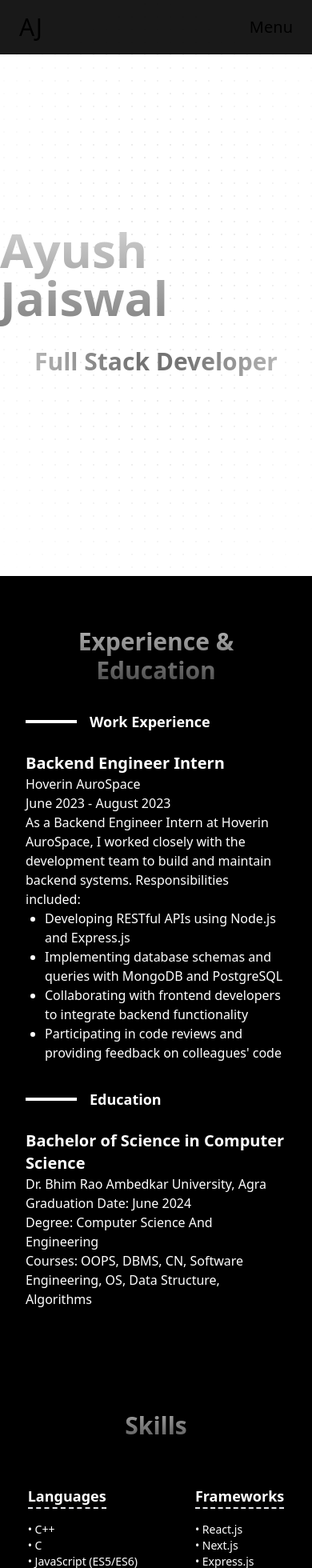
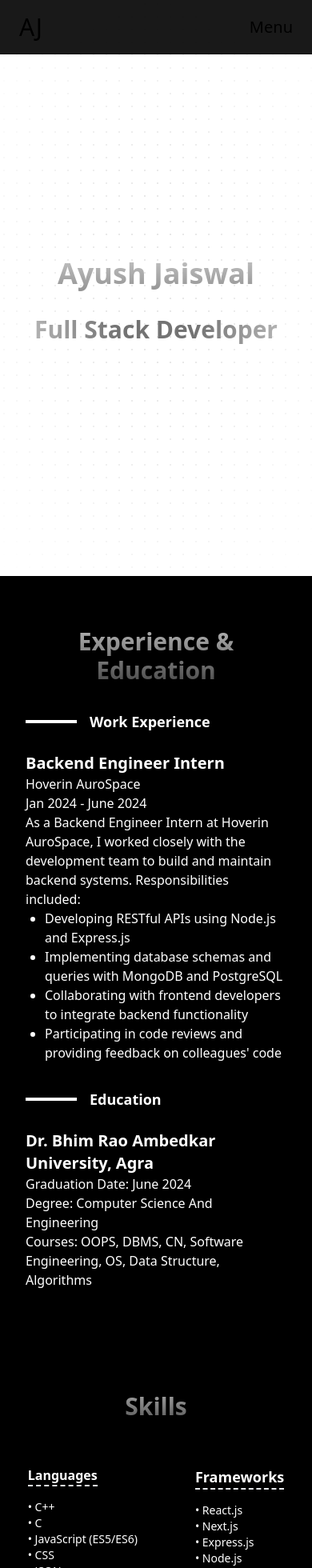
Before and after one commit to soulmini/AyushPortfolio, a Next.js app: page / in a window 390 px wide. Shown: the top 1960 px of the page at 80% size. Built offline with nearby package versions, Linux system fonts and the light colour scheme.

Commit message:
some changes

```diff
--- a/src/pages/components/About.tsx
+++ b/src/pages/components/About.tsx
@@ -16,7 +16,7 @@ function About() {
         <div className="mb-8">
           <h3 className="text-xl font-semibold">Backend Engineer Intern</h3>
           <p>Hoverin AuroSpace</p>
-          <p>June 2023 - August 2023</p>
+          <p>Jan 2024 - June 2024</p>
           <p>
             As a Backend Engineer Intern at Hoverin AuroSpace, I worked closely
             with the development team to build and maintain backend systems.
@@ -46,9 +46,8 @@ function About() {
 
         <div className="mb-8">
           <h3 className="text-xl font-semibold">
-            Bachelor of Science in Computer Science
+          Dr. Bhim Rao Ambedkar University, Agra
           </h3>
-          <p>Dr. Bhim Rao Ambedkar University, Agra</p>
           <p>Graduation Date: June 2024</p>
           <p>Degree: Computer Science And Engineering</p>
           <p>Courses: OOPS, DBMS, CN, Software Engineering, OS, Data Structure, Algorithms</p>
--- a/src/pages/components/Resume.tsx
+++ b/src/pages/components/Resume.tsx
@@ -3,7 +3,7 @@ import React from "react";
 function Resume() {
   const handleDownload = () => {
     // Add functionality to trigger the download
-    window.location.href = "https://drive.google.com/file/d/1o9GoZrXjeXHOYFogjqw139JZl_vQzrBv/view?usp=drivesdk"; // Replace with your actual resume link
+    window.location.href = "https://drive.google.com/file/d/1YrXdItrzwQis3cdNZyXWKYqIZOu6JXm5/view?usp=drivesdk"; // Replace with your actual resume link
   };
 
   return (
--- a/src/pages/components/Skills.tsx
+++ b/src/pages/components/Skills.tsx
@@ -9,7 +9,7 @@ const Skills = () => {
 
       <div className="flex flex-wrap justify-center gap-6">
         <div className="p-6 bg-black rounded-lg shadow-md">
-          <h2 className="text-lg sm:text-lg border-b-2 border-dashed w-fit font-semibold mb-4 text-white">Languages</h2>
+          <h2 className="text-md sm:text-lg border-b-2 border-dashed w-fit font-semibold mb-4 text-white">Languages</h2>
           <ul className="text-sm sm:text-sm text-white">
             <li>• C++</li>
             <li>• C</li>
--- a/src/pages/index.tsx
+++ b/src/pages/index.tsx
@@ -14,7 +14,7 @@ export default function Home() {
       <div className="h-[45rem] w-full dark:bg-black bg-white dark:bg-dot-white/[0.2] bg-dot-black/[0.2] relative flex flex-col items-center justify-center">
         {/* Radial gradient for the container to give a faded look */}
             <div className="absolute pointer-events-none inset-0 flex items-center justify-center dark:bg-black bg-white [mask-image:radial-gradient(ellipse_at_center,transparent_20%,black)]"></div>
-            <p className="text-6xl sm:text-7xl font-bold relative z-20 bg-clip-text text-transparent bg-gradient-to-b from-neutral-200 to-neutral-500 py-8">
+            <p className="text-4xl sm:text-7xl font-bold relative z-20 bg-clip-text text-transparent bg-gradient-to-b from-neutral-200 to-neutral-500 py-8">
                 Ayush Jaiswal
             </p>
             <p className="text-3xl sm:text-4xl font-bold text-neutral-500">Full Stack Developer</p>
```
